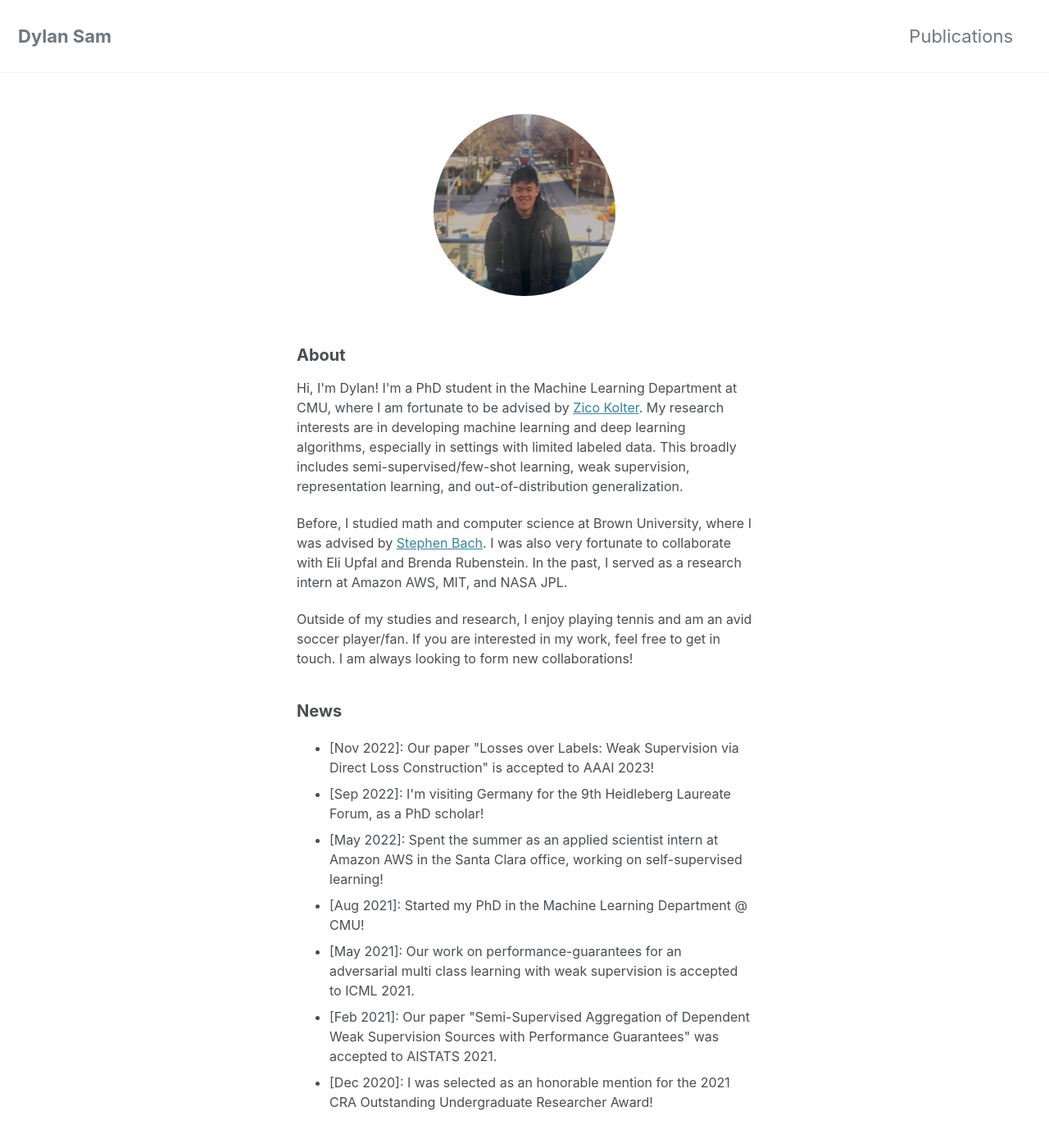
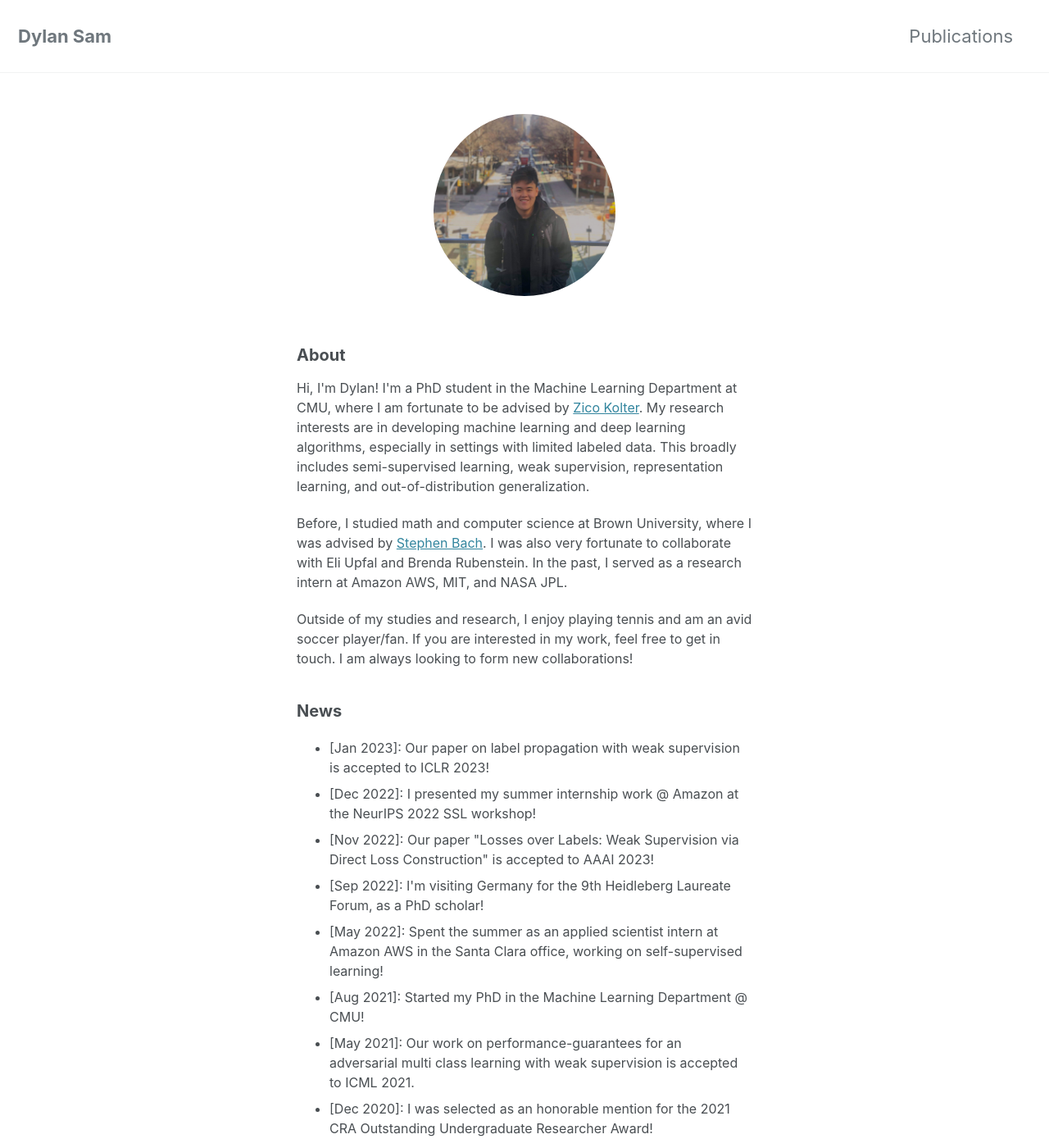
Before and after one commit to dsam99/dsam99.github.io, a Jekyll site: the page built from index.md, in a window 1280 px wide and 1400 px high. Shown: the whole window at 82% size. Built offline with Jekyll 4.4.1, drawn with Linux system fonts in a browser that asks for light colours; cached includes are drawn as plain includes; nearby versions of some CDN libraries; a style sheet for code colours, icons or effects is not loaded.

Commit message:
iclr results

```diff
--- a/_layouts/home.html
+++ b/_layouts/home.html
@@ -11,7 +11,7 @@ layout: default
 	<h2>About</h2>
 
 	<p>
-		Hi, I'm Dylan! I'm a PhD student in the Machine Learning Department at CMU, where I am fortunate to be advised by <a href="https://zicokolter.com/">Zico Kolter</a>. My research interests are in developing machine learning and deep learning algorithms, especially in settings with limited labeled data. This broadly includes semi-supervised/few-shot learning, weak supervision, representation learning, and out-of-distribution generalization.
+		Hi, I'm Dylan! I'm a PhD student in the Machine Learning Department at CMU, where I am fortunate to be advised by <a href="https://zicokolter.com/">Zico Kolter</a>. My research interests are in developing machine learning and deep learning algorithms, especially in settings with limited labeled data. This broadly includes semi-supervised learning, weak supervision, representation learning, and out-of-distribution generalization.
 	</p>
 
 	<p>
@@ -25,12 +25,14 @@ layout: default
 	<h2>News</h2>
 	<p>
 		<ul>
+			<li> [Jan 2023]: Our paper on label propagation with weak supervision is accepted to ICLR 2023! </li>
+			<li> [Dec 2022]: I presented my summer internship work @ Amazon at the NeurIPS 2022 SSL workshop! </li>
 			<li> [Nov 2022]: Our paper "Losses over Labels: Weak Supervision via Direct Loss Construction" is accepted to AAAI 2023! </li>
 			<li> [Sep 2022]: I'm visiting Germany for the 9th Heidleberg Laureate Forum, as a PhD scholar! </li>
 			<li> [May 2022]: Spent the summer as an applied scientist intern at Amazon AWS in the Santa Clara office, working on self-supervised learning! </li>
 			<li> [Aug 2021]: Started my PhD in the Machine Learning Department @ CMU! </li>
 			<li> [May 2021]: Our work on performance-guarantees for an adversarial multi class learning with weak supervision is accepted to ICML 2021. </li>
-			<li> [Feb 2021]: Our paper "Semi-Supervised Aggregation of Dependent Weak Supervision Sources with Performance Guarantees" was accepted to AISTATS 2021. </li>
+			<!-- <li> [Feb 2021]: Our paper "Semi-Supervised Aggregation of Dependent Weak Supervision Sources with Performance Guarantees" was accepted to AISTATS 2021. </li> -->
 			<li> [Dec 2020]: I was selected as an honorable mention for the 2021 CRA Outstanding Undergraduate Researcher Award!</li>
 <!-- 			<li> [Mar 2020]: I won the Randy F. Pausch CS Research Award to pursue research in weakly supervised machine learning over the summer at Brown. </li> -->
 		</ul>
```
Also changed, not shown: _layouts/publications.html (+6 -6 lines).
